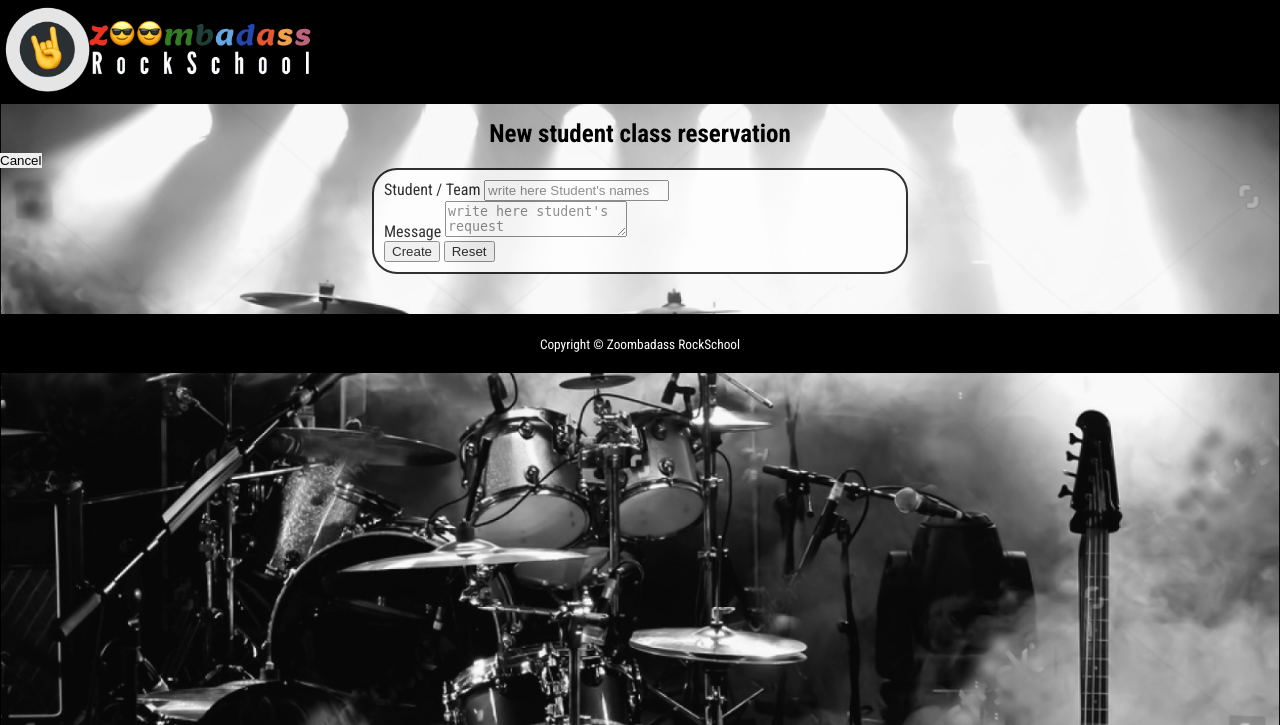
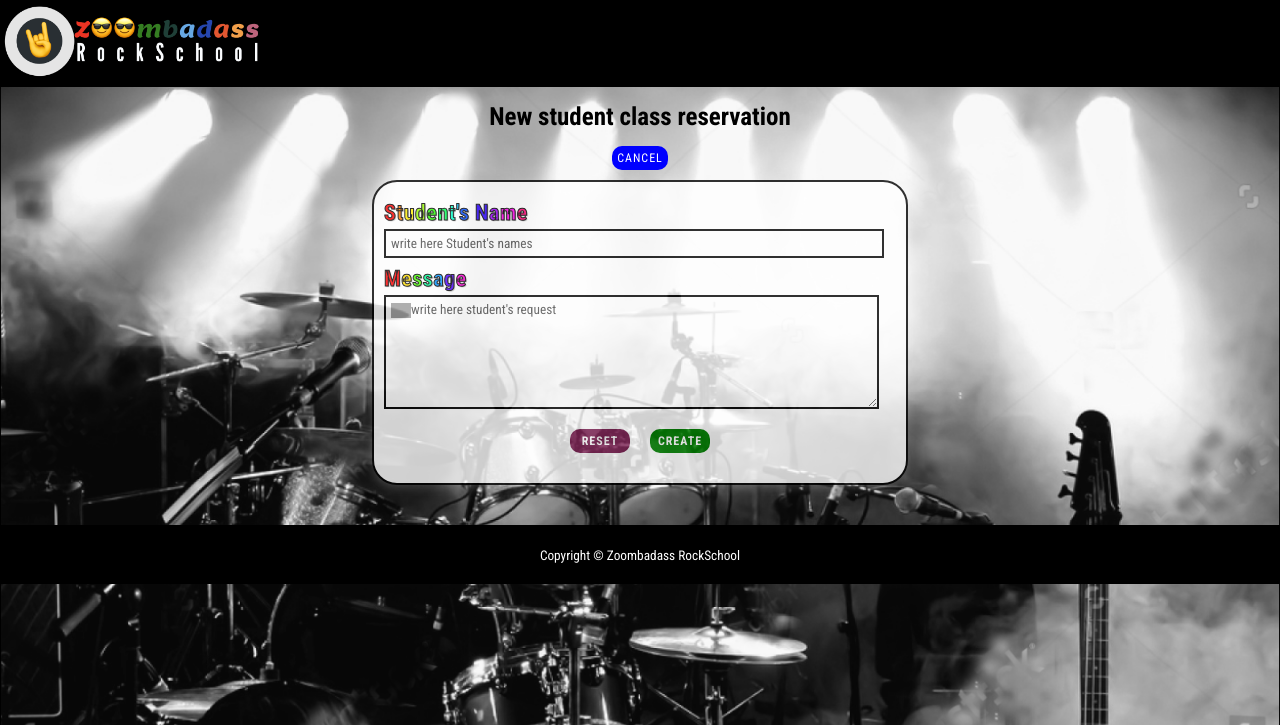
Before and after one commit to Uxoa/zoombadassRockSchool, a PHP site: page /?action=create in a window 1280 px wide. Shown: the top 725 px of the page. Run offline with PHP 8.4, Linux system fonts and the light colour scheme; some libraries are stand-ins or nearby versions; grey boxes are pictures that could not be loaded.

Commit message:
Form design

```diff
--- /dev/null
+++ b/css/forms.css
@@ -0,0 +1,304 @@
+
+
+
+.boxForm{
+    width:40%;
+    display:flex;
+    margin:auto auto 40px auto;
+    padding:20px;
+    box-sizing: content-box;
+    background:#ffffff;
+    opacity: 0.8;
+    border-radius:25px;
+    border:2px solid #000000;
+    padding:10px;
+    box-shadow: 0 4px 8px 0 rgba(251, 250, 250, 0.2);
+ }
+form {
+    height: auto;
+    width: 100%;
+    font-weight: 500;
+    border-radius: 4px;
+    font-size: 14px;
+    line-height: 22px;
+    letter-spacing: 0.5px;
+    outline: none;
+    border: none;
+    -webkit-transition: all 200ms linear;
+    transition: all 200ms linear;
+  }
+
+
+form:focus,
+form:active {
+  border: none;
+  outline: none;
+}
+
+.inputGroup{
+    width:100%;
+    margin:10px 0;
+    position:relative;
+    display: flex;
+    flex-direction: column;
+}
+
+.buttonGroup{
+    width:100%;
+    margin:10px 0;
+    display: flex;
+    flex-direction: row-reverse;
+    justify-content:center;
+
+}
+.inputIcon {
+    background:url("../public/images/black01.svg");
+    background-size:contain;
+    background-repeat:no-repeat;
+    position:absolute;
+    top: 35px;
+    left: 7px;
+    width:20px;
+    height: 25px;
+    text-align: left;
+    color: #ffeba7;
+    -webkit-transition: all 200ms linear;
+    transition: all 200ms linear;
+}
+
+.inputGroupText{
+    width:100%;
+    margin:0px 0;
+}
+
+.rainbowText {
+  font-family: 'Roboto Condensed', sans-serif;
+	margin-bottom:5px;
+	font-weight: bold;
+	font-size: 22px;
+	text-shadow: #A3A3A3 1px 1px 1px;
+  -webkit-text-stroke-width: 1px;
+  -webkit-text-stroke-color: black;
+}
+.rainbowText .blockLine > span {
+	display: inline-block;
+}
+
+
+/*inputs*/
+
+input{
+    font-family: 'Roboto Condensed', sans-serif;
+    border:2px solid #000000;
+    padding:5px;
+    width:95%;
+}
+
+input[type=submit]{
+    font-family: 'Roboto Condensed', sans-serif;
+    padding:5px;
+    margin:10px;
+    width: 60px;
+    background:green;;
+    border:0;
+    border-radius:10px;
+    letter-spacing: 1px;
+    color:#ffffff;
+    cursor:pointer;
+    text-transform:uppercase;
+    font-size:12px;
+    font-weight:bold;
+    font-weight:bold;
+
+}
+
+input[type=reset]{
+    font-family: 'Roboto Condensed', sans-serif;
+    padding:5px;
+    margin:10px;
+    width: 60px;
+    background:#7d2254;
+    border:0;
+    border-radius:10px;
+    letter-spacing: 1px;
+    color:#ffffff;
+    cursor:pointer;
+    text-transform:uppercase;
+    font-size:12px;
+    font-weight:bold;
+}
+
+input[type=submit]:hover{background-color: #000000;}
+input[type=reset]:hover{background-color: #000000;}
+
+
+input.formControl:-ms-input-placeholder  {
+    color: #000000;
+    opacity: 0.7;
+    -webkit-transition: all 200ms linear;
+      transition: all 200ms linear;
+  }
+  input::-moz-placeholder  {
+      color: #000000;
+      opacity: 0.7;
+
+    -webkit-transition: all 200ms linear;
+      transition: all 200ms linear;
+  }
+  input:-moz-placeholder  {
+      color: #000000;
+      opacity: 0.7;
+
+    -webkit-transition: all 200ms linear;
+      transition: all 200ms linear;
+  }
+  input::-webkit-input-placeholder  {
+      color: #000000;
+      opacity: 0.7;
+
+    -webkit-transition: all 200ms linear;
+      transition: all 200ms linear;
+  }
+  input:focus:-ms-input-placeholder  {
+    opacity: 0;
+    -webkit-transition: all 200ms linear;
+      transition: all 200ms linear;
+  }
+  input:focus::-moz-placeholder  {
+    opacity: 0;
+    -webkit-transition: all 200ms linear;
+      transition: all 200ms linear;
+  }
+  input:focus:-moz-placeholder  {
+    opacity: 0;
+    -webkit-transition: all 200ms linear;
+      transition: all 200ms linear;
+  }
+  input:focus::-webkit-input-placeholder  {
+    opacity: 0;
+    -webkit-transition: all 200ms linear;
+      transition: all 200ms linear;
+  }
+/*textarea*/
+textarea {
+    border:2px solid #000000;
+    padding:5px 5px 5px 25px;
+    width:90%;
+    height:100px;
+    font-family: 'Roboto Condensed', sans-serif;
+    text-rendering: auto;
+    color: none;
+    letter-spacing: normal;
+    word-spacing: normal;
+    line-height: normal;
+    text-transform: none;
+    text-indent: 0px;
+    text-shadow: none;
+    display: inline-block;
+    text-align: start;
+    appearance: none;
+    -webkit-rtl-ordering: logical;
+    resize: auto;
+    cursor: text;
+    white-space: pre-wrap;
+    overflow-wrap: break-word;
+    column-count: initial !important;
+    margin: 0em;
+
+}
+
+textarea.formControl:-ms-input-placeholder  {
+  color: #000000;
+  opacity: 0.7;
+  -webkit-transition: all 200ms linear;
+    transition: all 200ms linear;
+}
+textarea::-moz-placeholder  {
+    color: #000000;
+    opacity: 0.7;
+
+  -webkit-transition: all 200ms linear;
+    transition: all 200ms linear;
+}
+textarea:-moz-placeholder  {
+    color: #000000;
+    opacity: 0.7;
+
+  -webkit-transition: all 200ms linear;
+    transition: all 200ms linear;
+}
+textarea::-webkit-input-placeholder  {
+    color: #000000;
+    opacity: 0.7;
+
+  -webkit-transition: all 200ms linear;
+    transition: all 200ms linear;
+}
+input:focus:-ms-input-placeholder  {
+  opacity: 0;
+  -webkit-transition: all 200ms linear;
+    transition: all 200ms linear;
+}
+textarea:focus::-moz-placeholder  {
+  opacity: 0;
+  -webkit-transition: all 200ms linear;
+    transition: all 200ms linear;
+}
+textarea:focus:-moz-placeholder  {
+  opacity: 0;
+  -webkit-transition: all 200ms linear;
+    transition: all 200ms linear;
+}
+textarea:focus::-webkit-input-placeholder  {
+  opacity: 0;
+  -webkit-transition: all 200ms linear;
+    transition: all 200ms linear;
+}
+
+textarea.formControl:-ms-input-placeholder  {
+  color: #000000;
+  opacity: 0.7;
+  -webkit-transition: all 200ms linear;
+    transition: all 200ms linear;
+}
+textarea::-moz-placeholder  {
+    color: #000000;
+    opacity: 0.7;
+
+  -webkit-transition: all 200ms linear;
+    transition: all 200ms linear;
+}
+textarea:-moz-placeholder  {
+    color: #000000;
+    opacity: 0.7;
+
+  -webkit-transition: all 200ms linear;
+    transition: all 200ms linear;
+}
+textarea::-webkit-input-placeholder  {
+    color: #000000;
+    opacity: 0.7;
+
+  -webkit-transition: all 200ms linear;
+    transition: all 200ms linear;
+}
+textarea:focus:-ms-input-placeholder  {
+  opacity: 0;
+  -webkit-transition: all 200ms linear;
+    transition: all 200ms linear;
+}
+textarea:focus::-moz-placeholder  {
+  opacity: 0;
+  -webkit-transition: all 200ms linear;
+    transition: all 200ms linear;
+}
+textarea:focus:-moz-placeholder  {
+  opacity: 0;
+  -webkit-transition: all 200ms linear;
+    transition: all 200ms linear;
+}
+textarea:focus::-webkit-input-placeholder  {
+  opacity: 0;
+  -webkit-transition: all 200ms linear;
+    transition: all 200ms linear;
+}
--- a/css/main.css
+++ b/css/main.css
@@ -1,4 +1,6 @@
 @import url('https://fonts.googleapis.com/css2?family=Roboto&family=Roboto+Condensed:ital,wght@0,300;0,400;0,700;1,300;1,400;1,700&display=swap');
+
+@import url(./forms.css);
 
 body {
     margin:0;
@@ -24,25 +26,17 @@ a{
 
 
 header {
-    width:100%;
+   width:100%;
    background-color:#000000;
 
 
 }
 
-header img.logo{
-    width:360px;
+.logo{
+    width:300px;
     height:auto;
-    text-align:center;
 }
 
-.titleAndActionCreate{
-    width:100%;
-    display:flex;
-    text-align: center;
-    flex-direction:row;
-    padding-bottom:30px;
-}
 
 
 
@@ -127,18 +101,23 @@ button{appearance: auto;
     border-color: none;
     border-image: none;}
 
-a.button.actionCancel{
+a button.actionCancel{
+    font-family: 'Roboto Condensed', sans-serif;
     width:auto;
     padding:5px;
-    margin-top:10px;
+    margin:10px auto;
     background:blue;
     border-radius:10px;
     letter-spacing: 1px;
+    color:#ffffff;
+    cursor:pointer;
     text-transform:uppercase;
     font-size:12px;
-    justify-content: center;
 }
 
+a:hover button.actionCancel{
+    background:black;
+}
 
 a.actionDelete:hover{
 background:black;
@@ -264,18 +273,7 @@ thead tr th.col{
     color: white;
   }
 
-.boxFormCreate{
-   width:40%;
-    display:table;
-    margin:auto auto 40px auto;
-    box-sizing: content-box;
-    background:#ffffff;
-    opacity: 0.8;
-    border-radius:25px;
-    border:2px solid #000000;
-    padding:10px;
 
-}
 
 
 
--- a/js/main.js
+++ b/js/main.js
@@ -1,7 +1,7 @@
-let elems = document.getElementsByClassName('editStudent');
-let confirmIt = function (e) {
-    if (!confirm('Are you sure edit?')) e.preventDefault();
+let elements = document.getElementsByClassName('editStudent');
+let confirmIt = function (element) {
+    if (!confirm('Are you sure edit?')) element.preventDefault();
 };
-for (let index = 0, l = elems.length; index < l; index++) {
-    elems[index].addEventListener('click', confirmIt, false);
+for (let index = 0, l = elements.length; index < l; index++) {
+    elements[index].addEventListener('click', confirmIt, false);
 }
--- a/src/Views/Components/layout.php
+++ b/src/Views/Components/layout.php
@@ -4,13 +4,8 @@
     <meta charset="UTF-8">
     <meta http-equiv="X-UA-Compatible" content="IE=edge">
     <meta name="viewport" content="width=device-width, initial-scale=1.0">
-    <script src="//cdn.jsdelivr.net/npm/sweetalert2@11/dist/sweetalert2.min.js"></script>
-    <link href="//cdn.jsdelivr.net/npm/@sweetalert2/theme-dark@4/dark.css" rel="stylesheet">
+    <title>Zoombadass RockSchool</title>
 
-
-
-    <title>Zoombadass RockSchool</title>
-    <link rel="shortcut icon" type="image/x-icon" href="../public/images/favicon.ico">
     <link rel="stylesheet" href="./css/main.css">
 
 </head>
--- a/src/Views/createStudent.php
+++ b/src/Views/createStudent.php
@@ -5,31 +5,33 @@
     require_once("Components/header.php");
 ?>
 
+<main>
+<h1>New student class reservation</h1>
+<a href="./index.php"><button type="button" class="actionCancel" id="buttonCancel">Cancel</button></a>
+    <div class="boxForm">
+        <form  action='?action=store' method="post">
+            <div class="inputGroup">
+                <div class="rainbowText inputGroupText">
+	                <span class="blockLine"><span><span style="color:#ff0000;">S</span><span style="color:#ff7700;">t</span><span style="color:#ffee00;">u</span><span style="color:#99ff00;">d</span><span style="color:#26ff00;">e</span><span style="color:#00ff51;">n</span><span style="color:#00ffc8;">t</span><span style="color:#00c3ff;">'</span><span style="color:#004cff;">s&nbsp;</span></span><span><span style="color:#2a00ff;">N</span><span style="color:#9d00ff;">a</span><span style="color:#ff00ea;">m</span><span style="color:#ff0073;">e</span></span></span>
+                </div>
+                <input class="formControl" type="text" name="student" required placeholder="write here Student's names">
+            </div>
 
-    <h1>New student class reservation</h1>
-    <a href="./index.php"><button type="button" id="button-cancel">Cancel</button></a>
+            <div class="inputGroup" >
+                <div class="rainbowText inputGroupText">
+                    <span class="blockLine"><span><span style="color:#ff0000;">M</span><span style="color:#ffdd00;">e</span><span style="color:#48ff00;">s</span><span style="color:#00ff95;">s</span><span style="color:#0091ff;">a</span><span style="color:#4d00ff;">g</span><span style="color:#ff00d9;">e</span></span></span>
+                </div>
+                <textarea class="formControl" area-label="With textarea" type="text" name="message" required placeholder="write here student's request"></textarea><i class="inputIcon"></i>
 
-    <main>
+            </div>
 
-    <div class="boxFormCreate">
-
-
-        <form  action='?action=store' method="post">
-            <div class="input-group">
-                <span class="input-group-text">Student / Team</span>
-                <input class="form-control" type="text" name="student" required placeholder="write here Student's names">
-            </div>
-            <div class="input-group" >
-                <span class="input-group-text">Message</span>
-                <textarea class="form-control" area-label="With textarea" type="text" name="message" required placeholder="write here student's request"></textarea>
-            </div>
-            <div class="botones">
+            <div class="buttonGroup">
                 <input type="submit" value="Create">
                 <input type="reset" value="Reset">
             </div>
         </form>
-</div>
-        </main>
+    </div>
+</main>
 
 
 <?php require_once("Components/footer.php");?>
```
Also changed, not shown: other parts of css/main.css (+39 -29 lines), src/Views/editStudent.php (+7 -6 lines), public/images/applemusicgradient.png (deleted), public/images/background01.svg (deleted), public/images/background02.svg (deleted), public/images/backgroundHeader.png (deleted), public/images/backgroundPartiture.svg (deleted), public/images/backgroundStage.png (deleted), public/images/black01.svg (renamed from public/images/black01_animated.svg), public/images/imgLights.jpg (deleted), public/images/music01.svg (deleted), public/images/stageLights.jpg (deleted), 3 other files.
